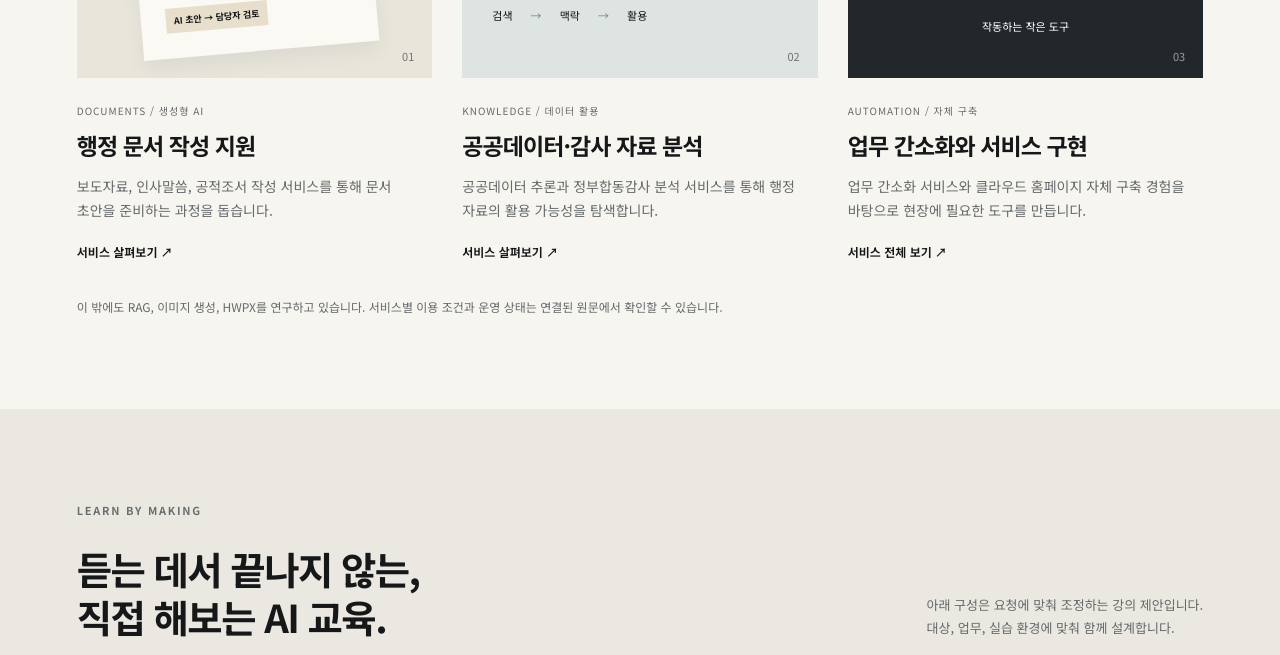
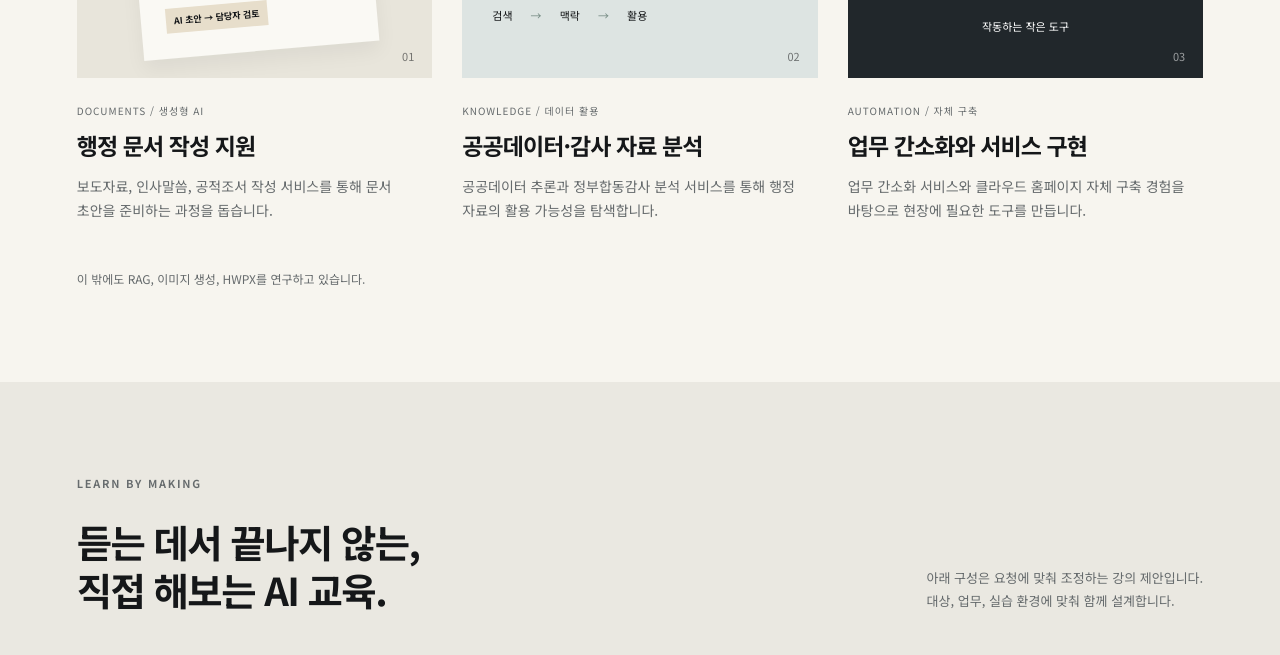
Before and after one commit to DaeUng79/MeetMe, a plain HTML site: page index.html in a window 1280 px wide. Shown: the part 1760-2415 px from the top of the page. Drawn offline with Linux system fonts and the light colour scheme.

Commit message:
프로젝트 섹션의 내용 정리 및 시각적 요소 개선

```diff
--- a/index.html
+++ b/index.html
@@ -26,10 +26,10 @@
     </section>
     <section class="section needs" id="needs"><div class="section-head"><p class="eyebrow">LET'S START WITH YOUR WORK</p><h2>이런 일이 있다면, <br>이야기를 나눠보세요.</h2></div><div class="needs-list"><article><span>01</span><div><h3>매번 같은 문서와 자료를 만들고 있나요?</h3><p>보도자료·인사말·공적조서 등 반복 업무에서 AI를 활용할 지점을 함께 찾습니다.</p></div></article><article><span>02</span><div><h3>쌓인 자료에서 필요한 답을 찾기 어렵나요?</h3><p>감사 사례, 공공데이터, 업무 문서를 검색하고 활용하는 방법을 살펴봅니다.</p></div></article><article><span>03</span><div><h3>교육을 실제 업무 변화로 연결하고 싶나요?</h3><p>기관의 업무 사례를 바탕으로 직접 만들어보는 실습과 워크숍을 제안합니다.</p></div></article></div></section>
     <section class="section work" id="work"><div class="section-head"><div><p class="eyebrow">SELECTED WORK</p><h2>현장에서 출발한 <br>AI 프로젝트.</h2></div><p class="section-caption">양산시 인공지능 연구 동호회와 함께한 활동.<br>공개 서비스와 연구 분야를 중심으로 소개합니다.</p></div><div class="projects">
-      <article class="project"><div class="project-visual document" aria-hidden="true"><div class="paper"><span>행정 문서</span><i></i><i></i><i></i><b>AI 초안 → 담당자 검토</b></div><span class="visual-number">01</span></div><div class="project-info"><p class="tag">DOCUMENTS / 생성형 AI</p><h3>행정 문서 작성 지원</h3><p>보도자료, 인사말씀, 공적조서 작성 서비스를 통해 문서 초안을 준비하는 과정을 돕습니다.</p><a href="https://port-0-ysgpt2024-m1nn7j83261da5cb.sel4.cloudtype.app/(생성형_AI)_3._보도자료_작성" target="_blank" rel="noopener">서비스 살펴보기 ↗</a></div></article>
-      <article class="project"><div class="project-visual search" aria-hidden="true"><div class="search-lines"><span>감사 사례 / 공공데이터</span><b>자료에서 찾는<br>업무의 실마리.</b><div>검색 <span>→</span> 맥락 <span>→</span> 활용</div></div><span class="visual-number">02</span></div><div class="project-info"><p class="tag">KNOWLEDGE / 데이터 활용</p><h3>공공데이터·감사 자료 분석</h3><p>공공데이터 추론과 정부합동감사 분석 서비스를 통해 행정 자료의 활용 가능성을 탐색합니다.</p><a href="https://port-0-ysgpt2024-m1nn7j83261da5cb.sel4.cloudtype.app/(생성형_AI)_2._정부합동감사_분석" target="_blank" rel="noopener">서비스 살펴보기 ↗</a></div></article>
-      <article class="project"><div class="project-visual build" aria-hidden="true"><div class="blocks"><span>반복 업무</span><b>PYTHON<br>+ AI</b><span>작동하는 작은 도구</span></div><span class="visual-number">03</span></div><div class="project-info"><p class="tag">AUTOMATION / 자체 구축</p><h3>업무 간소화와 서비스 구현</h3><p>업무 간소화 서비스와 클라우드 홈페이지 자체 구축 경험을 바탕으로 현장에 필요한 도구를 만듭니다.</p><a href="https://port-0-ysgpt2024-m1nn7j83261da5cb.sel4.cloudtype.app/" target="_blank" rel="noopener">서비스 전체 보기 ↗</a></div></article>
-    </div><p class="work-footnote">이 밖에도 RAG, 이미지 생성, HWPX를 연구하고 있습니다. 서비스별 이용 조건과 운영 상태는 연결된 원문에서 확인할 수 있습니다.</p></section>
+      <article class="project"><div class="project-visual document" aria-hidden="true"><div class="paper"><span>행정 문서</span><i></i><i></i><i></i><b>AI 초안 → 담당자 검토</b></div><span class="visual-number">01</span></div><div class="project-info"><p class="tag">DOCUMENTS / 생성형 AI</p><h3>행정 문서 작성 지원</h3><p>보도자료, 인사말씀, 공적조서 작성 서비스를 통해 문서 초안을 준비하는 과정을 돕습니다.</p></div></article>
+      <article class="project"><div class="project-visual search" aria-hidden="true"><div class="search-lines"><span>감사 사례 / 공공데이터</span><b>자료에서 찾는<br>업무의 실마리.</b><div>검색 <span>→</span> 맥락 <span>→</span> 활용</div></div><span class="visual-number">02</span></div><div class="project-info"><p class="tag">KNOWLEDGE / 데이터 활용</p><h3>공공데이터·감사 자료 분석</h3><p>공공데이터 추론과 정부합동감사 분석 서비스를 통해 행정 자료의 활용 가능성을 탐색합니다.</p></div></article>
+      <article class="project"><div class="project-visual build" aria-hidden="true"><div class="blocks"><span>반복 업무</span><b>PYTHON<br>+ AI</b><span>작동하는 작은 도구</span></div><span class="visual-number">03</span></div><div class="project-info"><p class="tag">AUTOMATION / 자체 구축</p><h3>업무 간소화와 서비스 구현</h3><p>업무 간소화 서비스와 클라우드 홈페이지 자체 구축 경험을 바탕으로 현장에 필요한 도구를 만듭니다.</p></div></article>
+    </div><p class="work-footnote">이 밖에도 RAG, 이미지 생성, HWPX를 연구하고 있습니다.</p></section>
     <section class="teaching section" id="teaching"><div class="section-head"><div><p class="eyebrow">LEARN BY MAKING</p><h2>듣는 데서 끝나지 않는, <br>직접 해보는 AI 교육.</h2></div><p class="section-caption">아래 구성은 요청에 맞춰 조정하는 강의 제안입니다.<br>대상, 업무, 실습 환경에 맞춰 함께 설계합니다.</p></div><div class="courses"><article><p class="tag">입문 · 공직자 및 실무자</p><h3>생성형 AI, <br>내 업무에 적용하기</h3><p>문서 작성과 자료 정리 사례로 시작하는 공공행정 AI 활용.</p><ul><li>업무 목적에 맞는 질문 설계</li><li>문서 초안 작성과 결과 검토</li><li>행정 사례를 활용한 실습</li></ul></article><article><p class="tag">실습 · 동호회 및 담당자</p><h3>Python으로 줄이는 <br>반복 업무</h3><p>작은 자동화 도구를 직접 만드는 실무 중심 워크숍.</p><ul><li>반복 업무의 흐름 나누기</li><li>Python 기초와 자동화 실습</li><li>기관별 과제에 적용하기</li></ul></article><article><p class="tag">문제 해결 · 팀 워크숍</p><h3>우리 부서의 <br>AI 과제 만들기</h3><p>현안과 보유 자료를 바탕으로 적용할 수 있는 과제를 구체화.</p><ul><li>업무 문제와 기대 결과 정의</li><li>자료·환경·제약 조건 점검</li><li>작은 시범 도구와 후속 계획</li></ul></article></div><div class="teaching-proof"><span>주요 교육 활동</span><p>행정안전부 지역정보화 디지털 특강 · 충청북도 정보화 공무원 워크숍<br>울산 중구 · 광주 광산구 · 양산시 · 밀양시 AI 동호회</p><a href="#history">활동 이력 보기 ↓</a></div></section>
     <section class="news-feature" id="news" aria-labelledby="news-title"><div class="news-inner"><div class="news-copy"><p class="eyebrow">FEATURED ON KNN · 2025.12.02</p><h2 id="news-title">공무원들이 만든<br><em>‘양산판 챗GPT’</em>,<br>행정도 AI 대전환.</h2><p class="news-summary">양산시 인공지능연구동호회가 만든 생성형 AI 서비스와 행정 현장 적용 사례를 소개한 KNN 뉴스입니다. 오대웅 회장의 인터뷰도 함께 보실 수 있습니다.</p><div class="news-facts"><span>12개 생성형 AI 플랫폼 개발·공유</span><span>양산시 인공지능연구동호회 활동 소개</span></div><a class="news-source" href="https://news.knn.co.kr/news/article/180848" target="_blank" rel="noopener">KNN 원문 기사 보기 <span>↗</span></a><p class="news-credit">보도: 최한솔 기자 · 영상취재: 정창욱</p></div><div class="news-player-wrap"><div class="news-player"><iframe src="https://www.youtube-nocookie.com/embed/ME1xnCyJGRc?start=87" title="KNN 뉴스: 공무원들이 만든 양산판 챗GPT, 행정도 AI 대전환 — 1분 27초부터" loading="lazy" allow="accelerometer; autoplay; clipboard-write; encrypted-media; gyroscope; picture-in-picture; web-share" allowfullscreen referrerpolicy="strict-origin-when-cross-origin"></iframe></div><p class="player-caption">1분 27초부터 재생 · 영상 출처 <a href="https://youtu.be/ME1xnCyJGRc?t=87" target="_blank" rel="noopener">YouTube</a> · <a href="https://news.knn.co.kr/news/article/180848" target="_blank" rel="noopener">KNN 원문 기사</a></p></div></div></section>
     <div class="news-coverage" aria-label="관련 언론 보도"><p class="coverage-label">MORE PRESS · 언론 보도</p><div class="coverage-grid"><article class="coverage-card"><img class="coverage-image" src="assets/press/tvu-ai-research.jpg" alt="2025 제1회 지방정부 AI 혁신 대상 시상식에서 기념촬영한 양산시 인공지능 연구 동호회" loading="lazy"><div class="coverage-copy"><p class="coverage-meta">tvU · 2025.11.14</p><h3>동호회의 날개짓이 지방정부 AI 혁신을 이끌다</h3><p>공무원이 직접 개발한 12종의 AI 서비스와 지방정부 혁신 사례를 소개합니다.</p><a href="https://www.thevoiceofus.co.kr/news/article.html?no=15057" target="_blank" rel="noopener">원문 기사 보기 <span>↗</span></a></div></article><article class="coverage-card"><img class="coverage-image" src="assets/press/idomin-ai-research.jpeg" alt="양산시 인공지능 연구 동호회가 정기모임에서 업무용 AI 서비스 개선을 논의하는 모습" loading="lazy"><div class="coverage-copy"><p class="coverage-meta">경남도민일보 · 2026.02.18</p><h3>공무원이 만든 AI, 행정 혁신의 길을 열다</h3><p>동호회 협업과 공문·보도자료 작성 등 행정 현장에서 활용되는 10종의 서비스를 다룹니다.</p><a href="https://www.idomin.com/news/articleView.html?idxno=956565" target="_blank" rel="noopener">원문 기사 보기 <span>↗</span></a></div></article></div></div>
```
